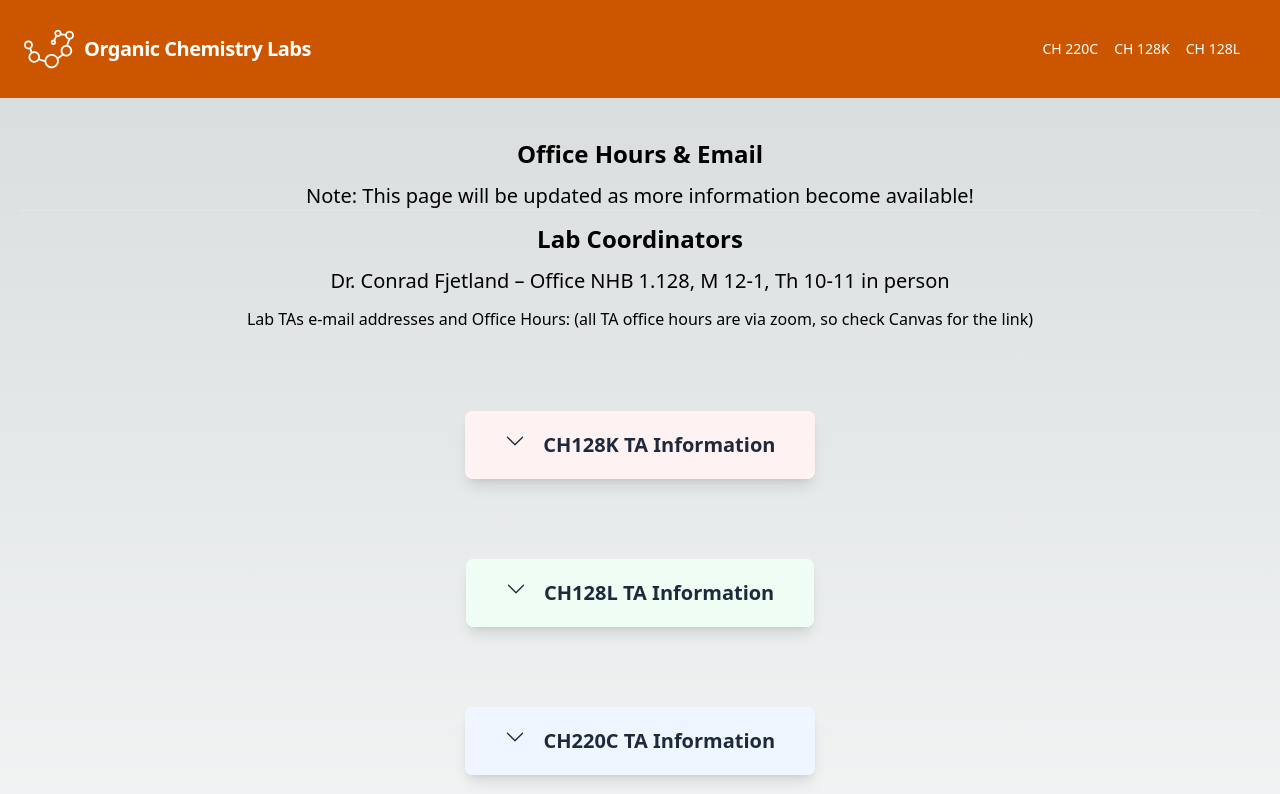
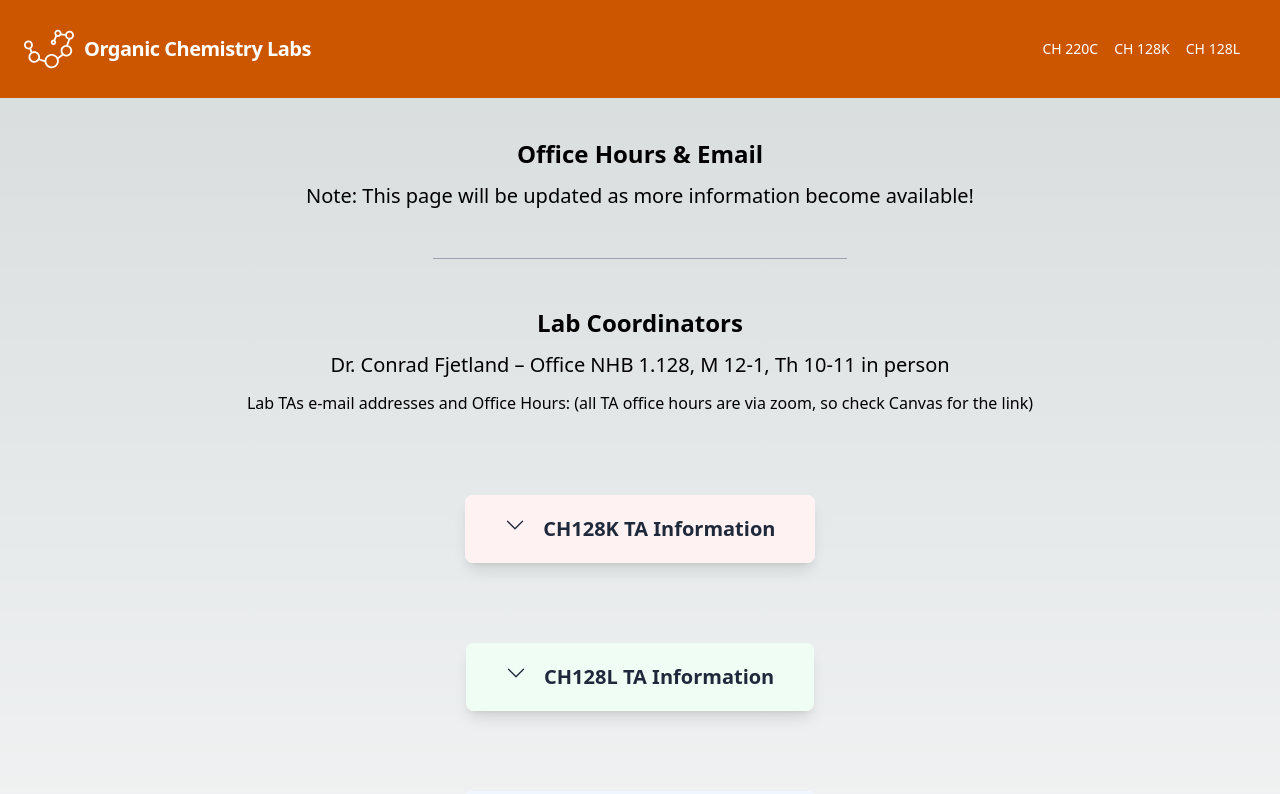
Before and after one commit to Justin8912/Ochem-Lab-Website, a Next.js app: page /officeHours in a window 1280 px wide. Shown: the top 794 px of the page. Built offline with nearby package versions, Linux system fonts and the light colour scheme.

Commit message:
Added horizontal line between header and other information

```diff
--- a/src/pages/officeHours.js
+++ b/src/pages/officeHours.js
@@ -33,7 +33,8 @@ export default function OH (props) {
     <>
       <div className='mb-20 mt-10 mx-5'>
         <h1 className='font-bold text-2xl text-center mb-3'>Office Hours & Email</h1>
-        <p className='text-xl text-center mb-3 border-b'>Note: This page will be updated as more information become available!</p>
+        <p className='text-xl text-center mb-3'>Note: This page will be updated as more information become available!</p>
+        <hr className='h-px my-12 bg-gray-400 border-0 xl:w-1/3 mx-auto'/>
         <h2 className='font-bold text-2xl text-center mb-3'>Lab Coordinators</h2>
         <p className='text-xl text-center mb-3'>Dr. Conrad Fjetland – Office NHB 1.128, M 12-1, Th 10-11 in person</p>
         <h2 className='text-l text-center mb-20'>Lab TAs e-mail addresses and Office Hours: (all TA office hours are via zoom, so check Canvas for the link)</h2>
```
